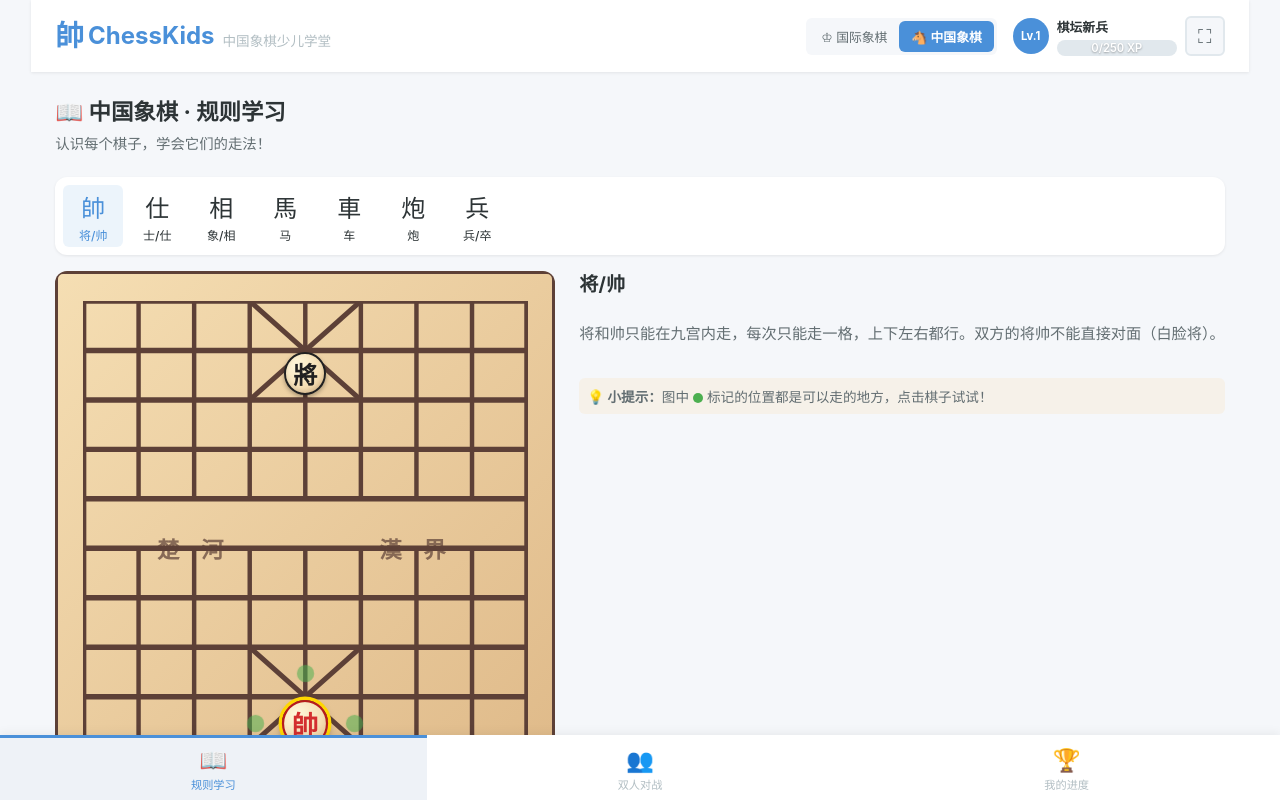
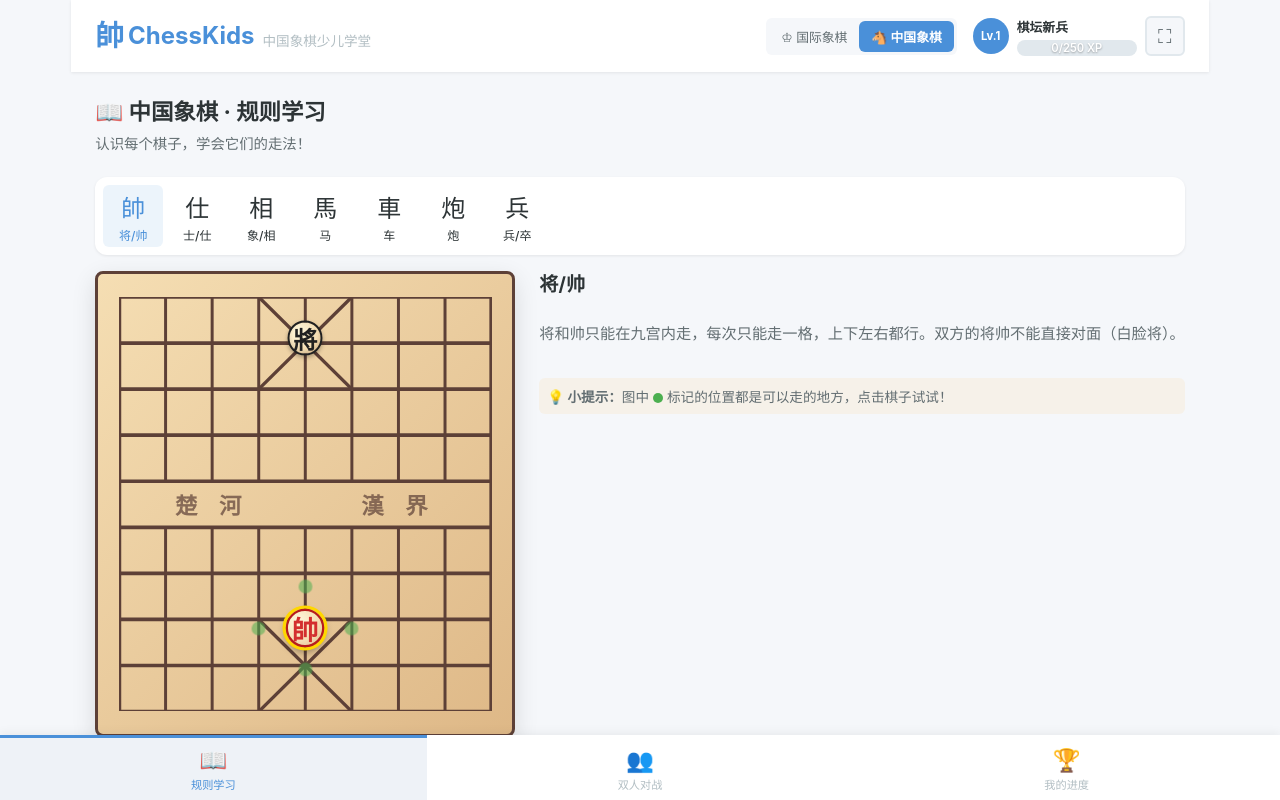
Before and after one commit to hiwebtop2026/chesskids-app, a React (Vite) app: page / in a window 1280 px wide. Both pictures are taken after a click on the button "🐴 中国象棋". Shown: the top 800 px of the page. Built offline with nearby package versions, Linux system fonts and the light colour scheme.

Commit message:
fix: 中国象棋棋子精确对齐交叉点 + 规则学习棋盘显示修复

```diff
--- a/src/components/XiangqiBoard2D.tsx
+++ b/src/components/XiangqiBoard2D.tsx
@@ -1,6 +1,7 @@
 /**
  * ChessKids - 中国象棋 2D 棋盘组件
  * 传统中国象棋风格：棋子放在交叉点上
+ * 棋子使用绝对定位，精确对齐棋盘线交叉点
  */
 
 import React, { useMemo } from 'react';
@@ -22,6 +23,9 @@ interface XiangqiBoard2DProps {
   readOnly?: boolean;
 }
 
+const ROWS = 10;
+const COLS = 9;
+
 export const XiangqiBoard2D: React.FC<XiangqiBoard2DProps> = ({
   board,
   selectedSquare,
@@ -32,9 +36,6 @@ export const XiangqiBoard2D: React.FC<XiangqiBoard2DProps> = ({
   onSquareClick,
   readOnly = false,
 }) => {
-  const ROWS = 10;
-  const COLS = 9;
-
   const isSelected = (r: number, c: number) =>
     selectedSquare && selectedSquare[0] === r && selectedSquare[1] === c;
 
@@ -52,83 +53,103 @@ export const XiangqiBoard2D: React.FC<XiangqiBoard2DProps> = ({
   const isHint = (r: number, c: number) =>
     hint && hint.some((h) => h[0] === r && h[1] === c);
 
+  // 计算棋子在棋盘上的百分比位置（相对于棋盘线区域）
+  // 横线: y = 0%, 10%, 20%, ..., 90% （10条线，9个间隔）
+  // 竖线: x = 0%, 12.5%, 25%, ..., 100% （9条线，8个间隔）
+  const getPosStyle = (r: number, c: number) => ({
+    left: `${(c / (COLS - 1)) * 100}%`,
+    top: `${r * 10}%`,
+  });
+
   // 生成棋盘线的 SVG
   const boardLines = useMemo(() => {
     const lines: JSX.Element[] = [];
+
     // 横线 10条
     for (let r = 0; r < ROWS; r++) {
       lines.push(
         <line
           key={`h${r}`}
           x1="0"
-          y1={`${r * 10}%`}
-          x2="100%"
-          y2={`${r * 10}%`}
+          y1={r * 10}
+          x2="100"
+          y2={r * 10}
           stroke="#5D4037"
-          strokeWidth="1"
+          strokeWidth="0.8"
         />,
       );
     }
-    // 竖线 9条（河界处断开）
+
+    // 竖线：中间7列在河界处断开，两边两列贯通
     for (let c = 0; c < COLS; c++) {
-      const x = `${(c / (COLS - 1)) * 100}%`;
-      // 上半部分
+      const x = (c / (COLS - 1)) * 100;
+      if (c === 0 || c === COLS - 1) {
+        // 最左最右贯通
+        lines.push(
+          <line
+            key={`v-${c}`}
+            x1={x}
+            y1="0"
+            x2={x}
+            y2="90"
+            stroke="#5D4037"
+            strokeWidth="1.2"
+          />,
+        );
+      } else {
+        // 上半段 (0 - 40)
         lines.push(
           <line
             key={`v-top-${c}`}
             x1={x}
             y1="0"
             x2={x}
-          y2="40%"
+            y2="40"
             stroke="#5D4037"
-          strokeWidth="1"
+            strokeWidth="0.8"
           />,
         );
-      // 下半部分
+        // 下半段 (50 - 90)
         lines.push(
           <line
             key={`v-bottom-${c}`}
             x1={x}
-          y1="50%"
+            y1="50"
             x2={x}
-          y2="90%"
+            y2="90"
             stroke="#5D4037"
-          strokeWidth="1"
-        />,
-      );
-      // 最左最右列贯通
-      if (c === 0 || c === COLS - 1) {
-        lines.push(
-          <line
-            key={`v-full-${c}`}
-            x1={x}
-            y1="0"
-            x2={x}
-            y2="90%"
-            stroke="#5D4037"
-            strokeWidth="1.5"
+            strokeWidth="0.8"
           />,
         );
       }
     }
-    // 九宫斜线 - 黑方（上）
+
+    // 九宫斜线 - 黑方（上）：col 3-5, row 0-2
+    // x: 37.5 - 62.5, y: 0 - 20
     lines.push(
-      <line key="palette-b1" x1="37.5%" y1="0" x2="62.5%" y2="20%" stroke="#5D4037" strokeWidth="1" />,
-      <line key="palette-b2" x1="62.5%" y1="0" x2="37.5%" y2="20%" stroke="#5D4037" strokeWidth="1" />,
+      <line key="pal-b1" x1="37.5" y1="0" x2="62.5" y2="20" stroke="#5D4037" strokeWidth="0.8" />,
+      <line key="pal-b2" x1="62.5" y1="0" x2="37.5" y2="20" stroke="#5D4037" strokeWidth="0.8" />,
     );
-    // 九宫斜线 - 红方（下）
+    // 九宫斜线 - 红方（下）：col 3-5, row 7-9
+    // x: 37.5 - 62.5, y: 70 - 90
     lines.push(
-      <line key="palette-r1" x1="37.5%" y1="70%" x2="62.5%" y2="90%" stroke="#5D4037" strokeWidth="1" />,
-      <line key="palette-r2" x1="62.5%" y1="70%" x2="37.5%" y2="90%" stroke="#5D4037" strokeWidth="1" />,
+      <line key="pal-r1" x1="37.5" y1="70" x2="62.5" y2="90" stroke="#5D4037" strokeWidth="0.8" />,
+      <line key="pal-r2" x1="62.5" y1="70" x2="37.5" y2="90" stroke="#5D4037" strokeWidth="0.8" />,
     );
+
     return lines;
   }, []);
 
   return (
     <div className="xiangqi-board-wrapper">
       <div className="xiangqi-board">
-        {/* 棋盘线 SVG */}
-        <svg className="xiangqi-board-lines" viewBox="0 0 100 90" preserveAspectRatio="none">
+        {/* 棋盘线 SVG：宽 100，高 90（10条横线 y=0..90，9条竖线 x=0..100） */}
+        <svg
+          className="xiangqi-board-lines"
+          viewBox="0 0 100 90"
+          preserveAspectRatio="none"
+          aria-hidden="true"
+        >
           {boardLines}
         </svg>
 
@@ -138,8 +159,8 @@ export const XiangqiBoard2D: React.FC<XiangqiBoard2DProps> = ({
           <span className="river-text">漢 界</span>
         </div>
 
-        {/* 棋子网格（10行x9列，放在交叉点上） */}
-        <div className="xiangqi-pieces-grid">
+        {/* 棋子层：绝对定位，每个棋子中心对齐交叉点 */}
+        <div className="xiangqi-pieces-layer">
           {board.map((row, r) =>
             row.map((piece, c) => {
               const selected = isSelected(r, c);
@@ -149,6 +170,7 @@ export const XiangqiBoard2D: React.FC<XiangqiBoard2DProps> = ({
               const hintSquare = isHint(r, c);
               const red = piece && isXiangqiRed(piece);
               const char = piece ? XIANGQI_PIECE_CHARS[piece] || piece : '';
+              const pos = getPosStyle(r, c);
 
               return (
                 <div
@@ -156,11 +178,10 @@ export const XiangqiBoard2D: React.FC<XiangqiBoard2DProps> = ({
                   className={`xiangqi-point ${selected ? 'point-selected' : ''} ${
                     last ? 'point-lastmove' : ''
                   } ${check ? 'point-check' : ''} ${hintSquare ? 'point-hint' : ''}`}
-                  style={{
-                    gridRow: r + 1,
-                    gridColumn: c + 1,
-                  }}
+                  style={pos}
                   onClick={() => !readOnly && onSquareClick(r, c)}
+                  role="button"
+                  aria-label={piece ? `棋子 ${char}` : `空位 ${r},${c}`}
                 >
                   {legal && !piece && (
                     <span className="legal-move-dot" />
--- a/src/styles/global.css
+++ b/src/styles/global.css
@@ -3401,21 +3401,20 @@ ul {
   font-family: 'KaiTi', 'STKaiti', serif;
 }
 
-.xiangqi-pieces-grid {
+.xiangqi-pieces-layer {
   position: absolute;
-  top: 0;
-  left: 0;
-  width: 100%;
-  height: 100%;
-  display: grid;
-  grid-template-columns: repeat(9, 1fr);
-  grid-template-rows: repeat(10, 1fr);
-  padding: 5%;
-  box-sizing: border-box;
+  top: 5%;
+  left: 5%;
+  width: 90%;
+  height: 90%;
+  z-index: 2;
 }
 
 .xiangqi-point {
-  position: relative;
+  position: absolute;
+  width: 11%;
+  aspect-ratio: 1 / 1;
+  transform: translate(-50%, -50%);
   display: flex;
   align-items: center;
   justify-content: center;
@@ -3684,6 +3683,19 @@ ul {
   align-items: start;
 }
 
+.xiangqi-rule-display .rule-board-wrapper {
+  width: 420px;
+  min-width: 320px;
+  aspect-ratio: auto;
+  height: auto;
+  border-radius: 12px;
+  overflow: visible;
+}
+
+.xiangqi-rule-display .xiangqi-board-wrapper {
+  max-width: 420px;
+}
+
 .step-info h3 {
   font-size: 1.2rem;
   margin-bottom: var(--space-sm);
```
Lines whose indentation alone changed are shown as unchanged.
